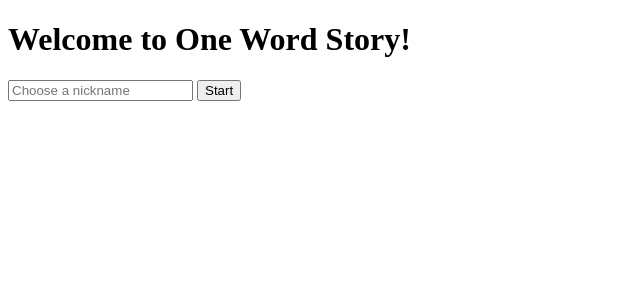
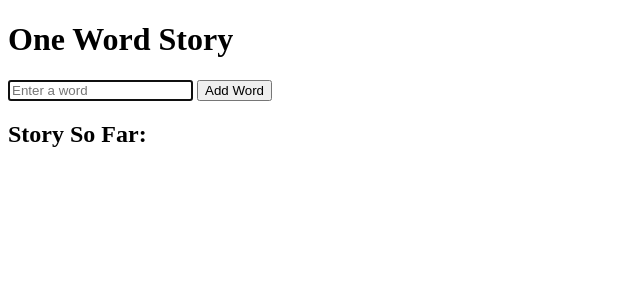
Before and after one commit to mochiron-desu/one-word-story, a Flask app: template templates/index.html in a window 1280 px wide. Shown: the top 300 px of the page, without its empty margins (0-640 px from the left). Run offline with Flask 3, Linux system fonts and the light colour scheme; the template is opened without the code that fills it, so the values that code supplies are empty.

Commit message:
Removed Nickname feature

```diff
--- a/app.py
+++ b/app.py
@@ -18,17 +18,6 @@ def set_last_sender_ip(ip):
     with open('data/last_sender_ip.txt', 'w') as ip_file:
         ip_file.write(ip)
 
-def get_nickname():
-    try:
-        with open('data/nickname.txt', 'r') as nickname_file:
-            return nickname_file.read().strip()
-    except FileNotFoundError:
-        return None
-
-def set_nickname(nickname):
-    with open('data/nickname.txt', 'w') as nickname_file:
-        nickname_file.write(nickname)
-
 def get_words():
     with open('words.csv', 'r') as csvfile:
         csv_reader = csv.reader(csvfile)
@@ -39,19 +28,10 @@ def get_words():
 def index():
     last_sender_ip = get_last_sender_ip()
     words = get_words()
-    nickname = get_nickname() or 'Anonymous'
 
     return render_template('index.html',
                            words=words,
-                           last_sender_ip=last_sender_ip,
-                           nickname=nickname)
-
-@app.route('/set_nickname', methods=['POST'])
-def set_nickname_route():
-    new_nickname = request.form['nickname'].strip()
-    if new_nickname:
-        set_nickname(new_nickname)
-    return redirect(url_for('index'))
+                           last_sender_ip=last_sender_ip)
 
 @app.route('/add_word', methods=['POST'])
 def add_word():
@@ -66,8 +46,7 @@ def add_word():
         return render_template('index.html',
                                error_message=error_message,
                                words=get_words(),
-                               last_sender_ip=get_last_sender_ip(),
-                               nickname=get_nickname())
+                               last_sender_ip=get_last_sender_ip())
 
     session['last_action_time'] = current_time
 
@@ -79,8 +58,7 @@ def add_word():
         return render_template('index.html',
                                error_message=error_message,
                                words=get_words(),
-                               last_sender_ip=get_last_sender_ip(),
-                               nickname=get_nickname())
+                               last_sender_ip=get_last_sender_ip())
 
     last_sender_ip = get_last_sender_ip()
     forwarded_ip = request.headers.get('X-Forwarded-For')
@@ -90,8 +68,7 @@ def add_word():
         return render_template('index.html',
                                error_message=error_message,
                                words=get_words(),
-                               last_sender_ip=last_sender_ip,
-                               nickname=get_nickname())
+                               last_sender_ip=last_sender_ip)
 
     with open('words.csv', 'a', newline='') as csvfile:
         csv_writer = csv.writer(csvfile)
@@ -99,14 +76,12 @@ def add_word():
 
     set_last_sender_ip(forwarded_ip)
 
-    nickname = get_nickname() or 'Anonymous'
-    last_word_message = f"{nickname} added the last word."
+    last_word_message = "The last word was added."
 
     return render_template('index.html',
                            last_word_message=last_word_message,
                            words=get_words(),
-                           last_sender_ip=last_sender_ip,
-                           nickname=nickname)
+                           last_sender_ip=last_sender_ip)
 
 if __name__ == '__main__':
     app.run(host='0.0.0.0', port=8080, debug=True)
--- a/templates/index.html
+++ b/templates/index.html
@@ -6,14 +6,7 @@
 </head>
 
 <body>
-    <div id="welcome" style="display: {% if nickname %}none{% else %}block{% endif %}">
-        <h1>Welcome to One Word Story!</h1>
-        <form id="nicknameForm" method="POST" action="/set_nickname">
-            <input type="text" name="nickname" id="nicknameInput" placeholder="Choose a nickname" required>
-            <button type="submit">Start</button>
-        </form>
-    </div>
-    <div id="main" style="display: {% if nickname %}block{% else %}none{% endif %}">
+    <div id="main">
         <h1>One Word Story</h1>
         <form action="/add_word" method="POST">
             <input type="text" name="word" id="wordInput" placeholder="Enter a word" required>
@@ -34,13 +27,6 @@
         </p>
         <script>
             document.getElementById('wordInput').focus();
-
-            var nickname = "{{ nickname }}"; // Retrieve the nickname from Flask
-
-            if (nickname !== 'Anonymous') {
-                var lastWordMessage = nickname + " added the last word.";
-                document.getElementById('lastWordMessage').textContent = lastWordMessage;
-            }
         </script>
     </div>
 </body>
```
